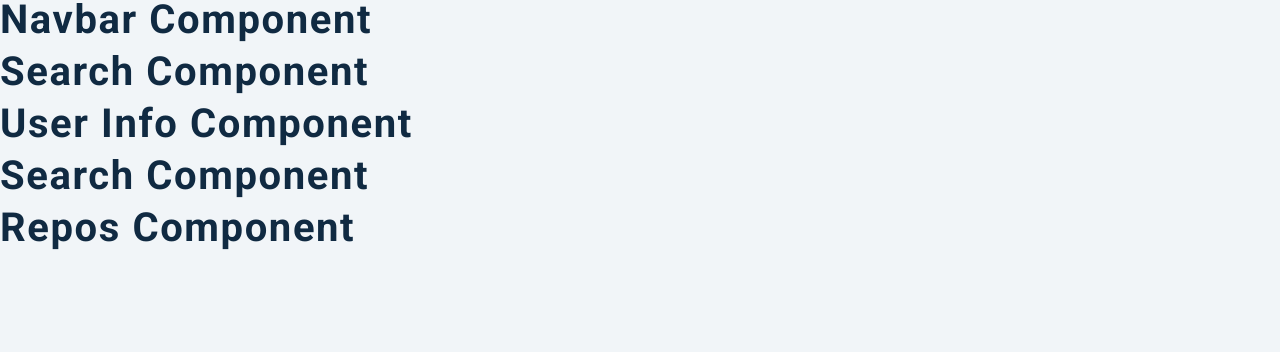
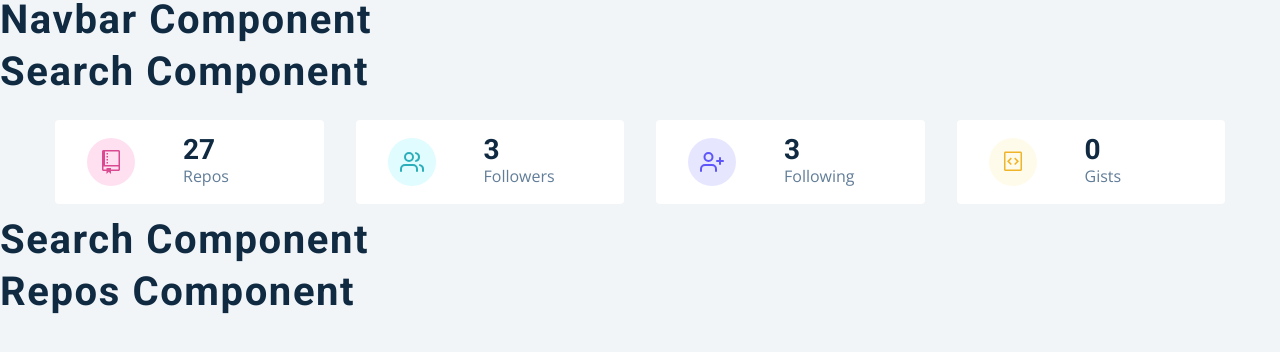
Before and after one commit to lucifer2355/github-user-info-deshboard, a React (Create React App) app: page / in a window 1280 px wide. Shown: the top 352 px of the page. Built offline with nearby package versions, Linux system fonts and the light colour scheme.

Commit message:
add user info & give to style

```diff
--- a/src/components/Info.js
+++ b/src/components/Info.js
@@ -3,11 +3,64 @@ import { GithubContext } from "../context/context";
 import styled from "styled-components";
 import { GoRepo, GoGist } from "react-icons/go";
 import { FiUsers, FiUserPlus } from "react-icons/fi";
+import AuthWrapper from "../pages/AuthWrapper";
 
 const UserInfo = () => {
-  const data = useContext(GithubContext);
+  const { githubUser } = useContext(GithubContext);
+  const { public_repos, followers, following, public_gists } = githubUser;
 
-  return <h2>user info component</h2>;
+  const items = [
+    {
+      id: 1,
+      icon: <GoRepo className='icon' />,
+      label: "repos",
+      value: public_repos,
+      color: "pink",
+    },
+    {
+      id: 2,
+      icon: <FiUsers className='icon' />,
+      label: "followers",
+      value: followers,
+      color: "green",
+    },
+    {
+      id: 3,
+      icon: <FiUserPlus className='icon' />,
+      label: "following",
+      value: following,
+      color: "purple",
+    },
+    {
+      id: 4,
+      icon: <GoGist className='icon' />,
+      label: "gists",
+      value: public_gists,
+      color: "yellow",
+    },
+  ];
+
+  return (
+    <section className='section'>
+      <Wrapper className='section-center'>
+        {items.map((item) => {
+          return <Item key={item.id} {...item} />;
+        })}
+      </Wrapper>
+    </section>
+  );
+};
+
+const Item = ({ icon, label, value, color }) => {
+  return (
+    <article className='item'>
+      <span className={color}>{icon}</span>
+      <div>
+        <h3>{value}</h3>
+        <p>{label}</p>
+      </div>
+    </article>
+  );
 };
 
 const Wrapper = styled.section`
```
